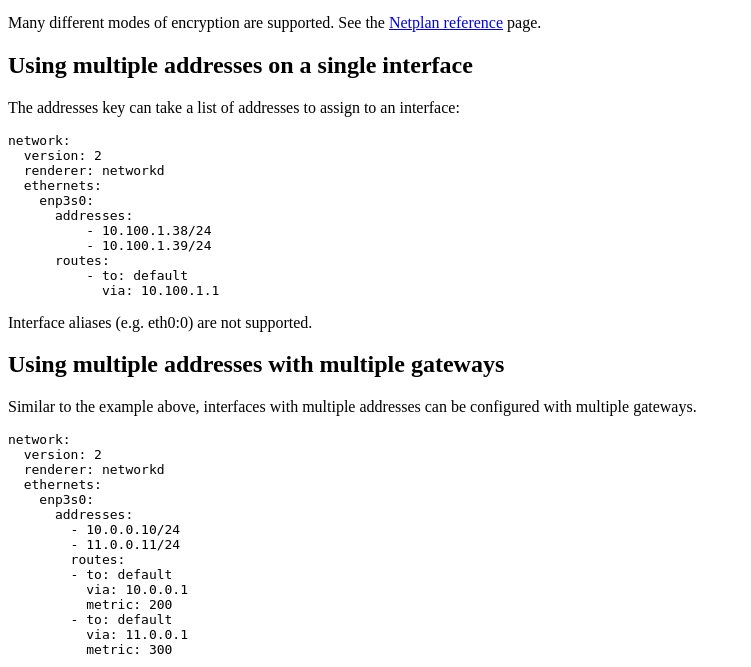
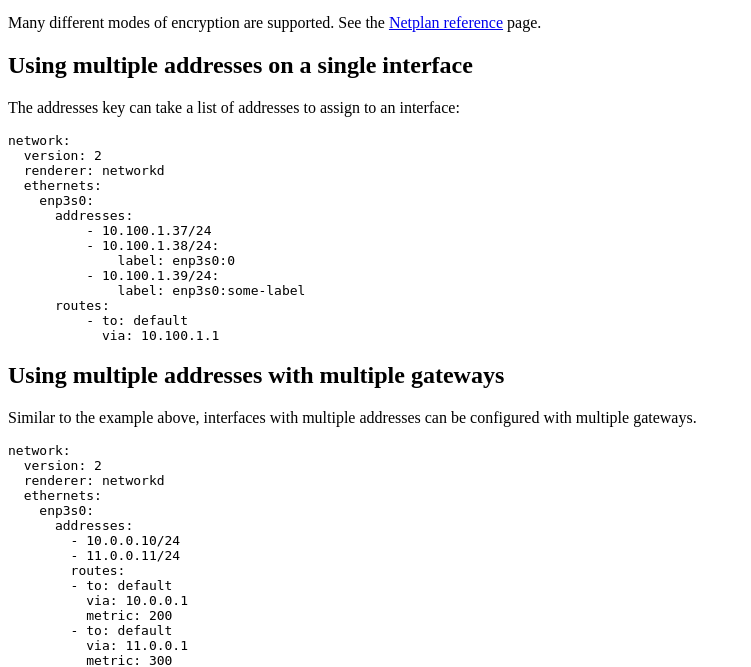
Before and after one commit to canonical/netplan.io, a Python web app: template templates/examples.html in a window 1280 px wide. Shown: the part 2345-3012 px from the top of the page, without its empty margins (0-751 px from the left). Run offline with Jinja, Linux system fonts and the light colour scheme; the template is opened without the code that fills it, so the values that code supplies are empty.

Commit message:
examples: clarify IP address label/alias

```diff
--- a/templates/examples.html
+++ b/templates/examples.html
@@ -147,14 +147,16 @@
   ethernets:
     enp3s0:
       addresses:
-          - 10.100.1.38/24
-          - 10.100.1.39/24
+          - 10.100.1.37/24
+          - 10.100.1.38/24:
+              label: enp3s0:0
+          - 10.100.1.39/24:
+              label: enp3s0:some-label
       routes:
           - to: default
             via: 10.100.1.1
 </pre>
 
-      <p>Interface aliases (e.g. eth0:0) are not supported.</p>
       <h2 id="using-multiple-addresses-with-multiple-gateways">Using multiple addresses with multiple gateways</h2>
       <p>Similar to the example above, interfaces with multiple addresses can be
       configured with multiple gateways.</p>
```
